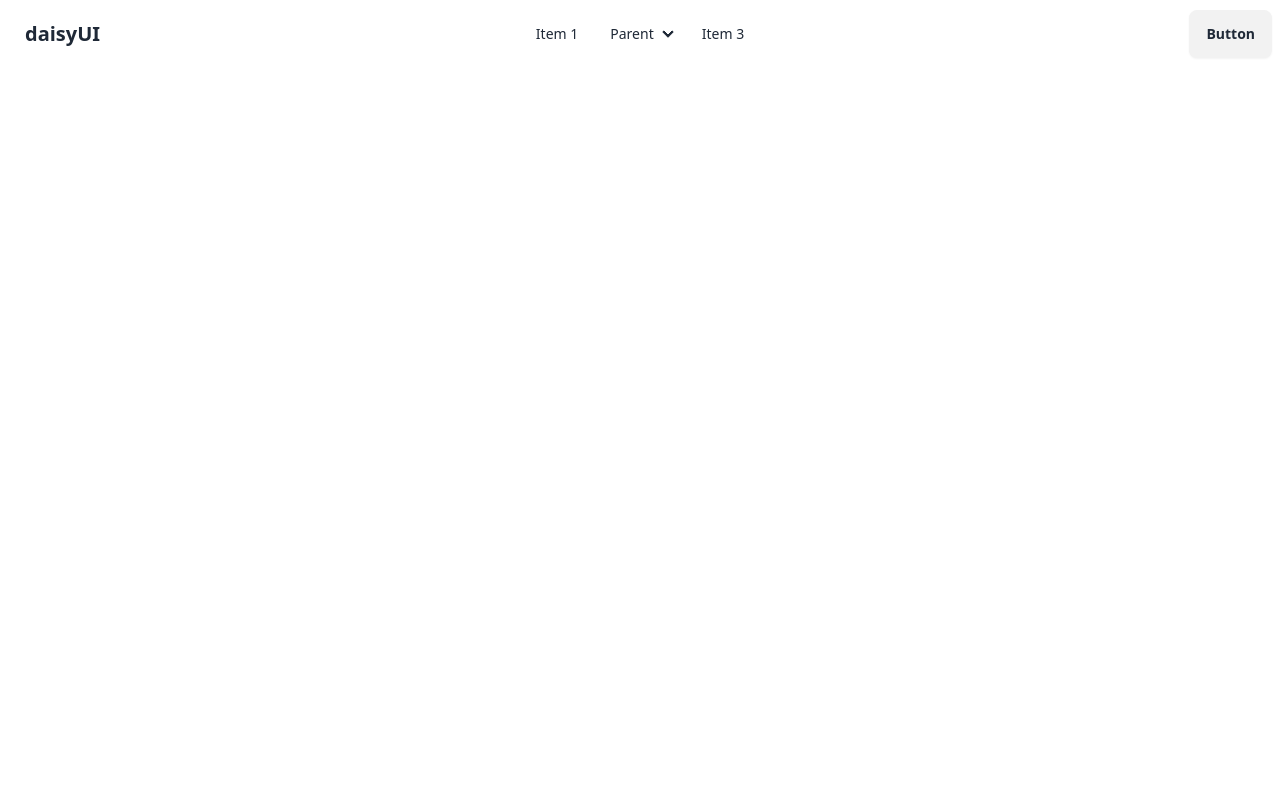
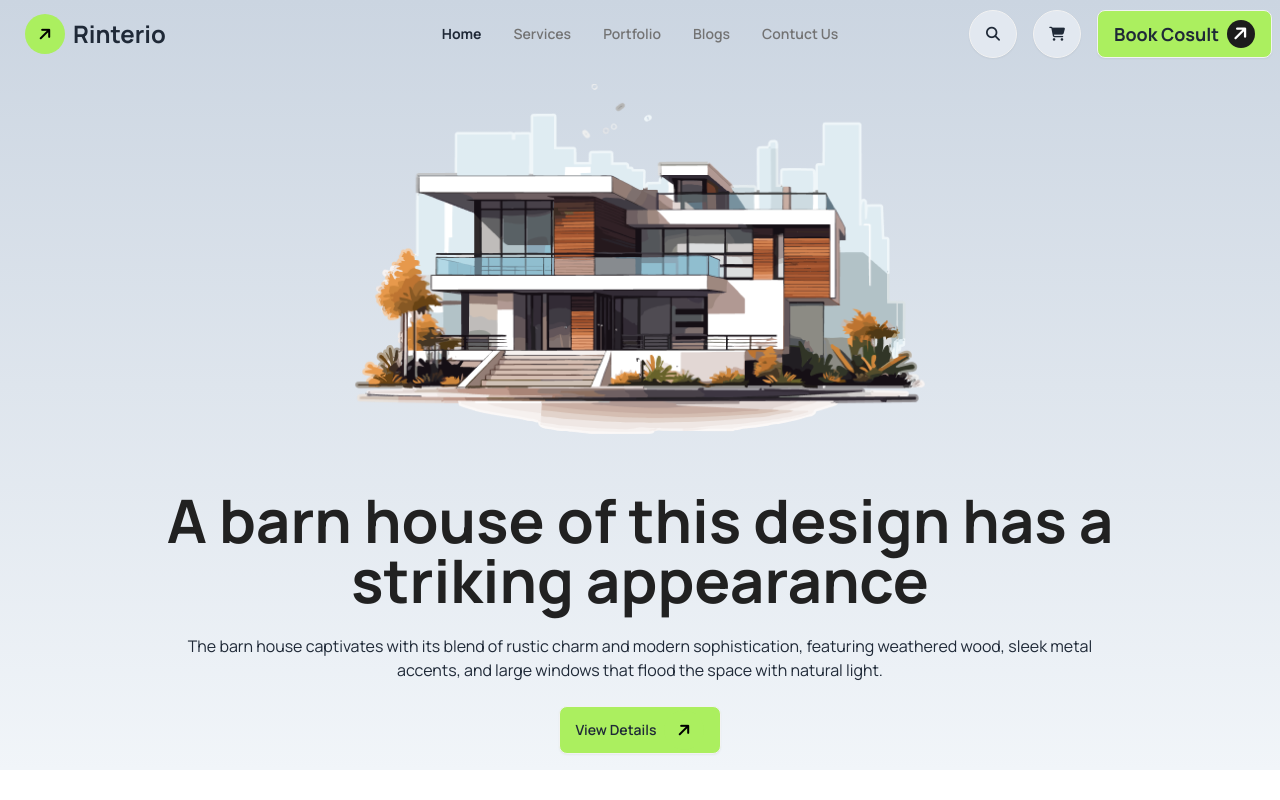
Before and after one commit to Burhanulislam/B-10-, a plain HTML site: page index.html in a window 1280 px wide. Drawn offline with nearby package versions, Linux system fonts and the light colour scheme.

Commit message:
Navbar & Banner Implementation

```diff
--- a/index.html
+++ b/index.html
@@ -5,20 +5,62 @@
     <meta charset="UTF-8">
     <meta name="viewport" content="width=device-width, initial-scale=1.0">
     <title>Assignment-3</title>
+    <!-- Font Awesome CDN -->
+    <script src="https://kit.fontawesome.com/edbea7e833.js" crossorigin="anonymous"></script>
+
+    <!-- Google Fonts CDN -->
+    <link rel="preconnect" href="https://fonts.googleapis.com">
+    <link rel="preconnect" href="https://fonts.gstatic.com" crossorigin>
+    <link href="https://fonts.googleapis.com/css2?family=Manrope:wght@200..800&display=swap" rel="stylesheet">
+
     <!-- DaisyUI & Tailwind CDN -->
     <link href="https://cdn.jsdelivr.net/npm/daisyui@4.12.14/dist/full.min.css" rel="stylesheet" type="text/css" />
     <script src="https://cdn.tailwindcss.com"></script>
 
 </head>
 
-<body>
+<body class="font-manrope">
     <!-- Header Section -->
-    <header>
+    <header class="bg-gradient-to-b from-slate-300 to-slate-100">
+        <div class="container mx-auto">
             <!-- navbar -->
-        <div class="navbar bg-base-100">
+            <div class="navbar ">
+                <!-- navbar start -->
                 <div class="navbar-start">
-                <div class="dropdown">
-                    <div tabindex="0" role="button" class="btn btn-ghost lg:hidden">
+
+                    <a class="btn btn-ghost text-2xl font-bold"> <span
+                            class="w-6 h-6 p-5 flex justify-center items-center bg-green  rounded-full">
+                            <i class="fa-solid fa-arrow-right text-black -rotate-45 text-base"></i>
+                        </span>
+                        Rinterio</a>
+                </div>
+                <!-- navbar center -->
+                <div class="navbar-center hidden lg:flex">
+                    <ul class="menu menu-horizontal px-1">
+                        <li><a class="font-bold">Home</a></li>
+                        <li><a class="text-[#737373] font-semibold">Services</a></li>
+                        <li><a class="text-[#737373] font-semibold">Portfolio</a></li>
+                        <li><a class="text-[#737373] font-semibold">Blogs</a></li>
+                        <li><a class="text-[#737373] font-semibold">Contuct Us</a></li>
+                    </ul>
+                </div>
+                <!-- navbar end -->
+                <div class="navbar-end  ">
+                    <div class="hidden lg:flex space-x-4">
+                        <a href="#" class="btn btn-circle bg-slate-200 p-4"><i
+                                class="fa-solid fa-magnifying-glass "></i></a>
+                        <a href="#" class="btn btn-circle bg-slate-200 p-4"><i
+                                class="fa-solid fa-cart-shopping"></i></a>
+
+                        <a class="btn bg-green text-lg font-bold">Book Cosult
+                            <span class="w-7 h-7 flex justify-center items-center bg-[#1C1C1C] rounded-full">
+                                <i class="fa-solid fa-arrow-right text-white -rotate-45"></i>
+                            </span></a>
+                    </div>
+
+                    <!-- dropdown -->
+                    <div class="dropdown ">
+                        <div tabindex="0" role="button" class="btn btn-ghost bg-slate-50 rounded-full  lg:hidden   ">
                             <svg xmlns="http://www.w3.org/2000/svg" class="h-5 w-5" fill="none" viewBox="0 0 24 24"
                                 stroke="currentColor">
                                 <path stroke-linecap="round" stroke-linejoin="round" stroke-width="2"
@@ -26,37 +68,38 @@
                             </svg>
                         </div>
                         <ul tabindex="0"
-                        class="menu menu-sm dropdown-content bg-base-100 rounded-box z-[1] mt-3 w-52 p-2 shadow">
-                        <li><a>Item 1</a></li>
-                        <li>
-                            <a>Parent</a>
-                            <ul class="p-2">
-                                <li><a>Submenu 1</a></li>
-                                <li><a>Submenu 2</a></li>
-                            </ul>
-                        </li>
-                        <li><a>Item 3</a></li>
+                            class="menu menu-sm dropdown-content bg-base-100 rounded-box z-[1] mt-3 w-52 p-2 shadow right-0">
+                            <li><a class="font-bold">Home</a></li>
+                            <li><a class="text-[#737373]">Services</a></li>
+                            <li><a class="text-[#737373]">Portfolio</a></li>
+                            <li><a class="text-[#737373]">Blogs</a></li>
+                            <li><a class="text-[#737373]">Contuct Us</a></li>
                         </ul>
                     </div>
-                <a class="btn btn-ghost text-xl">daisyUI</a>
+
                 </div>
-            <div class="navbar-center hidden lg:flex">
-                <ul class="menu menu-horizontal px-1">
-                    <li><a>Item 1</a></li>
-                    <li>
-                        <details>
-                            <summary>Parent</summary>
-                            <ul class="p-2">
-                                <li><a>Submenu 1</a></li>
-                                <li><a>Submenu 2</a></li>
-                            </ul>
-                        </details>
-                    </li>
-                    <li><a>Item 3</a></li>
-                </ul>
             </div>
-            <div class="navbar-end">
-                <a class="btn">Button</a>
+            <!-- banner -->
+            <div class="hero ">
+                <div class="hero-content flex flex-col text-center">
+                    <div>
+                        <img src="./assets/banner.png" alt="banner-coming-soon">
+                    </div>
+                    <div class="max-w-full mt-10">
+                        <h1 class=" text-3xl lg:text-6xl text-[#212121] font-bold">A barn house of this design has a <br> striking
+                            appearance</h1>
+                        <p class="py-6">
+                            The barn house captivates with its blend of rustic charm and modern sophistication,
+                            featuring weathered wood, sleek metal <br> accents, and large windows that flood the space
+                            with
+                            natural light.
+                        </p>
+                        <button class="btn  bg-green">View Details <span
+                                class="w-6 h-6 p-5 flex justify-center items-center bg-green  rounded-full">
+                                <i class="fa-solid fa-arrow-right text-black -rotate-45 text-base"></i>
+                            </span></button>
+                    </div>
+                </div>
             </div>
         </div>
     </header>
@@ -70,6 +113,22 @@
     <footer>
 
     </footer>
+
+    <script>
+        tailwind.config = {
+            theme: {
+                extend: {
+                    colors: {
+                        clifford: '#da373d',
+                        green: '#ABEF5F'
+                    },
+                    fontFamily: {
+                        "manrope": ["Manrope", "sans-serif"],
+                    },
+                }
+            }
+        }
+    </script>
 </body>
 
 </html>
```
Lines whose indentation alone changed are shown as unchanged.
